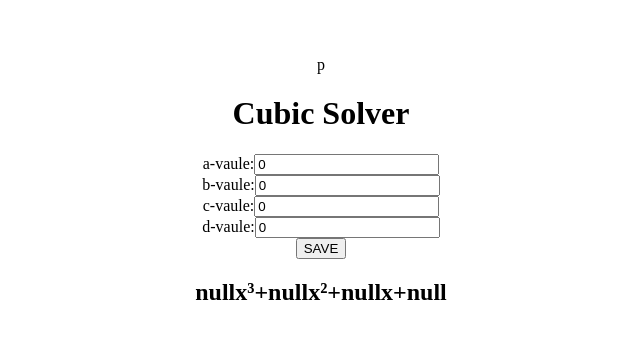
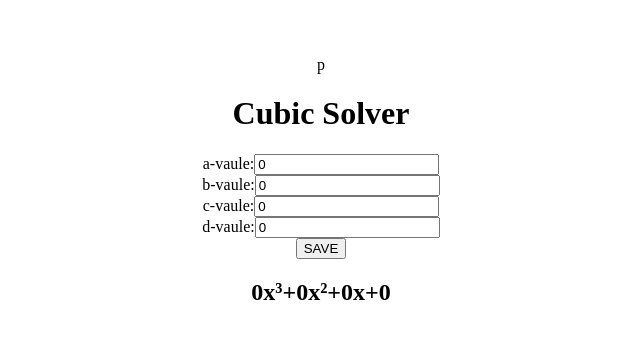
Before and after one commit to Keyao-Trinh/assigment3, a React (Vite) app in the folder cube/: page / in a window 1280 px wide. Shown: the top 338 px of the page, without its empty margins (319-959 px from the left). Built offline with nearby package versions, Linux system fonts and the light colour scheme.

Commit message:
I need to commit the work

```diff
--- a/cube/src/Components/CubicEquation.tsx
+++ b/cube/src/Components/CubicEquation.tsx
@@ -1,25 +1,48 @@
-// import { useState, useRef } from 'react'
+import { useEffect, useState } from 'react'
+import { Input } from "./CubicInput.tsx";
+
 //import './App.css'
 
-export const CubicSolver = () => {
+export const CubicSolver = (aVaule:number) => {
+// let a:number=0;
+// let b:number=0;
+// let c:number=0;
+// let d:number=0;
+  // const [as, setAs] = useState<number>(0);
+  // const [bs, setBs] = useState<number>(0);
+  // const [cs, setCs] = useState<number>(0);
+  // const [ds, setDs] = useState<number>(0);
 
-  let a = document.getElementById("a") as HTMLElement;
-  let b = document.getElementById("b") as HTMLElement;
-  let c = document.getElementById("c") as HTMLElement;
-  let d = document.getElementById("d") as HTMLElement;
+  let bs:number = 0;
+  let as:number = 0;
+  let ds:number = 0;
+  let cs:number = 0;
 
+
+  // useEffect (() => {
+    const upDate = () => {
+      as = Number(document.getElementById("a") as HTMLElement);
+       bs = Number(document.getElementById("b") as HTMLElement);
+       cs = Number(document.getElementById("c") as HTMLElement);
+     ds = Number(document.getElementById("d") as HTMLElement);
+    }
+
+  // setAs(Number(document.getElementById("a") as HTMLElement));
+  // setBs(Number(document.getElementById("b") as HTMLElement));
+  // setCs(Number(document.getElementById("c") as HTMLElement));
+  // setDs(Number(document.getElementById("d") as HTMLElement));
+
+  // }, []);
 //  const handleSubmit (event: React.FormEvent) => {
 //     event.preventDefault();
 //     const formData = new FormData(form);
 //  };fhf gc
 
-
-
   return (
-    <div>
+    <div onClick={upDate}>
 <div>
 <h2>
-{a+"x³+" + b +"x²+"+c+"x+"+d}
+{as+"x³+" + bs +"x²+"+cs+"x+"+ds}
 </h2>
 </div>
     </div>
```
